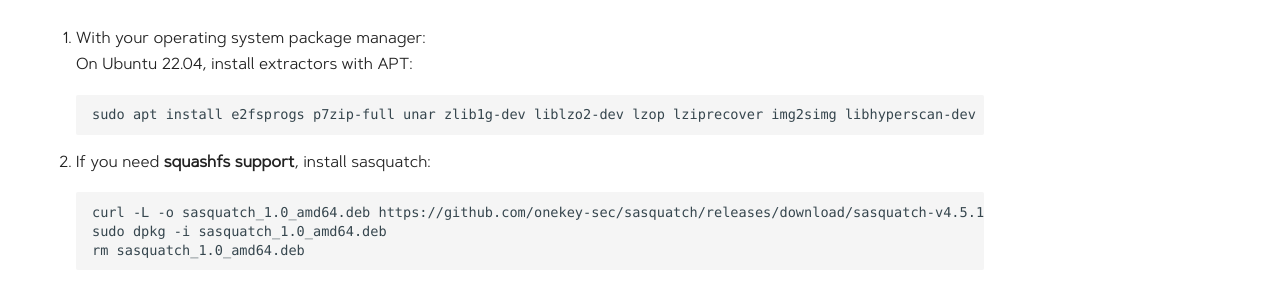
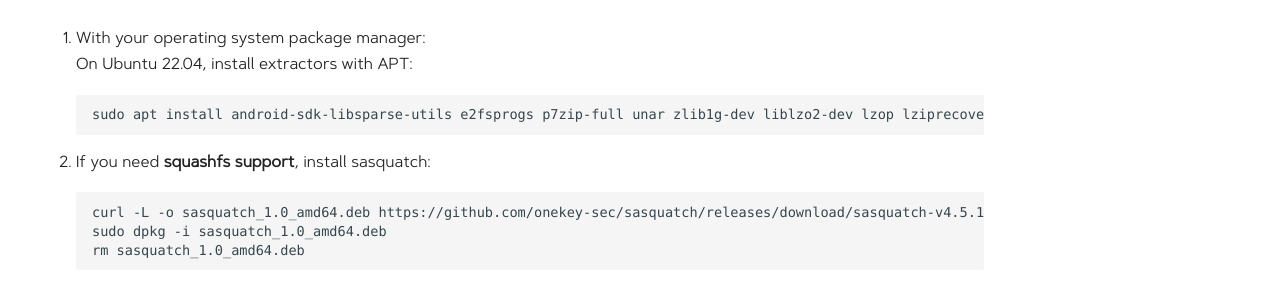
Before and after one commit to onekey-sec/unblob, an MkDocs documentation site: the page built from docs/installation.md, in a window 1280 px wide and 900 px high, scrolled down 2299 px. Shown: the part 525-823 px from the top of the window. Built offline with MkDocs 1.6.1 and Material for MkDocs 9.7.7, drawn with Linux system fonts in a browser that asks for light colours; comment, search, counter and statistics services are not loaded.

Commit message:
docker: fix build on bookworm
`img2simg`[^1] was a transitional package and got removed. The
replacement `android-sdk-libsparse-utils` package is available since
2020.

[^1]: https://packages.debian.org/bullseye/img2simg

```diff
--- a/docs/installation.md
+++ b/docs/installation.md
@@ -116,7 +116,7 @@
 1.  With your operating system package manager:
     On Ubuntu 22.04, install extractors with APT:
 
-        sudo apt install e2fsprogs p7zip-full unar zlib1g-dev liblzo2-dev lzop lziprecover img2simg libhyperscan-dev zstd
+        sudo apt install android-sdk-libsparse-utils e2fsprogs p7zip-full unar zlib1g-dev liblzo2-dev lzop lziprecover libhyperscan-dev zstd
 
 2.  If you need **squashfs support**, install sasquatch:
 
```
Also changed, not shown: 1 other file.
